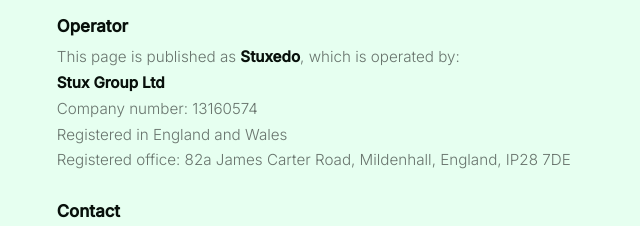
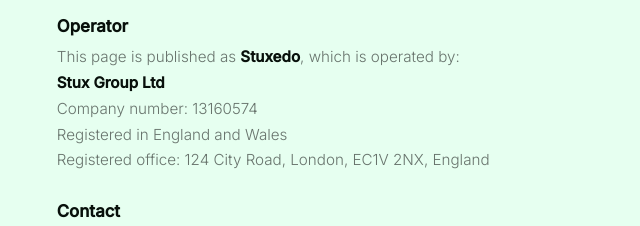
Before and after one commit to Stuxedo/statuspage, a plain HTML site: page legal/imprint.html in a window 1280 px wide. Shown: the part 206-432 px from the top of the page, 320-960 px from the left. Drawn offline with Linux system fonts and the light colour scheme.

Commit message:
Release v26.11.13
See CHANGELOG.md for details.

```diff
--- a/legal/imprint.html
+++ b/legal/imprint.html
@@ -92,7 +92,7 @@
     <p><strong>Stux Group Ltd</strong><br>
     Company number: 13160574<br>
     Registered in England and Wales<br>
-    Registered office: 82a James Carter Road, Mildenhall, England, IP28 7DE</p>
+    Registered office: 124 City Road, London, EC1V 2NX, England</p>
 
     <h2>Contact</h2>
     <p>General enquiries: <a href="mailto:hello@stuxedo.com">hello@stuxedo.com</a><br>
```
Also changed, not shown: 2 other files.
